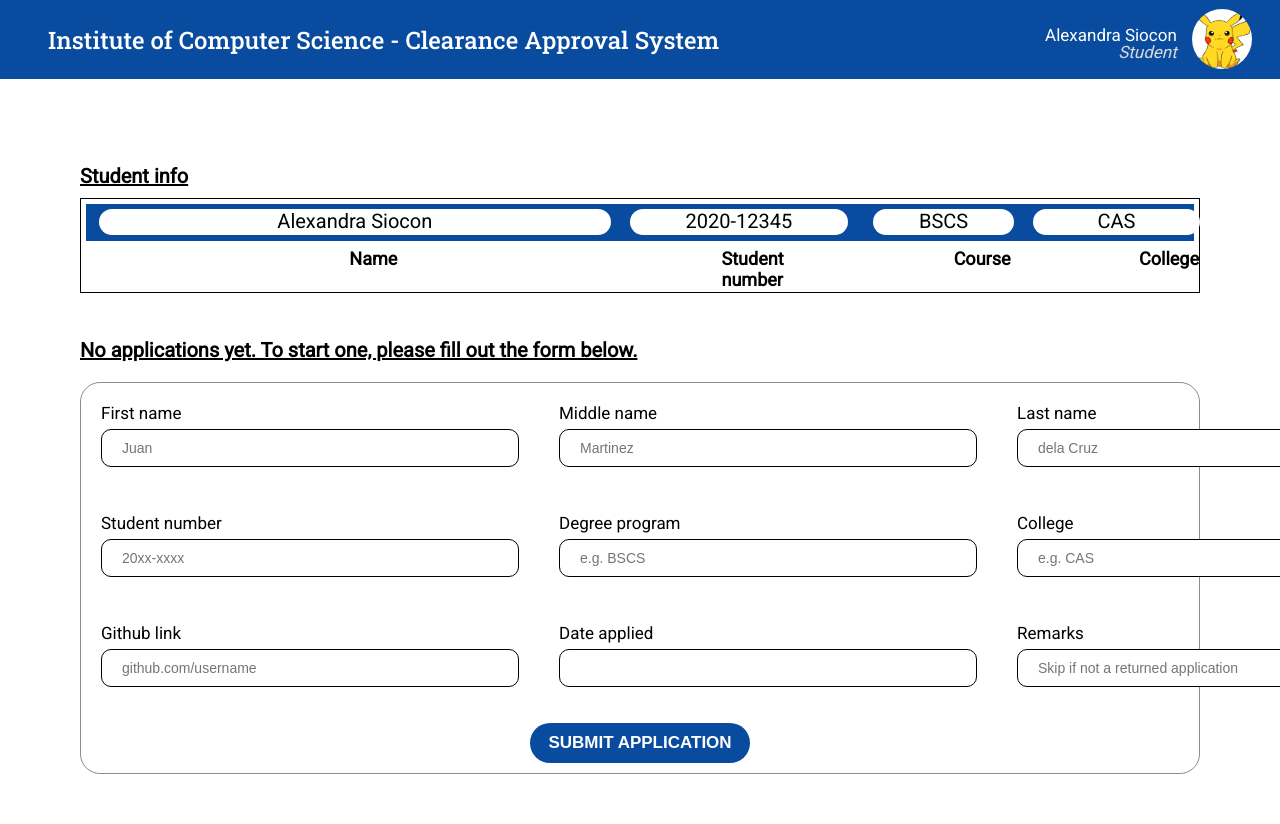
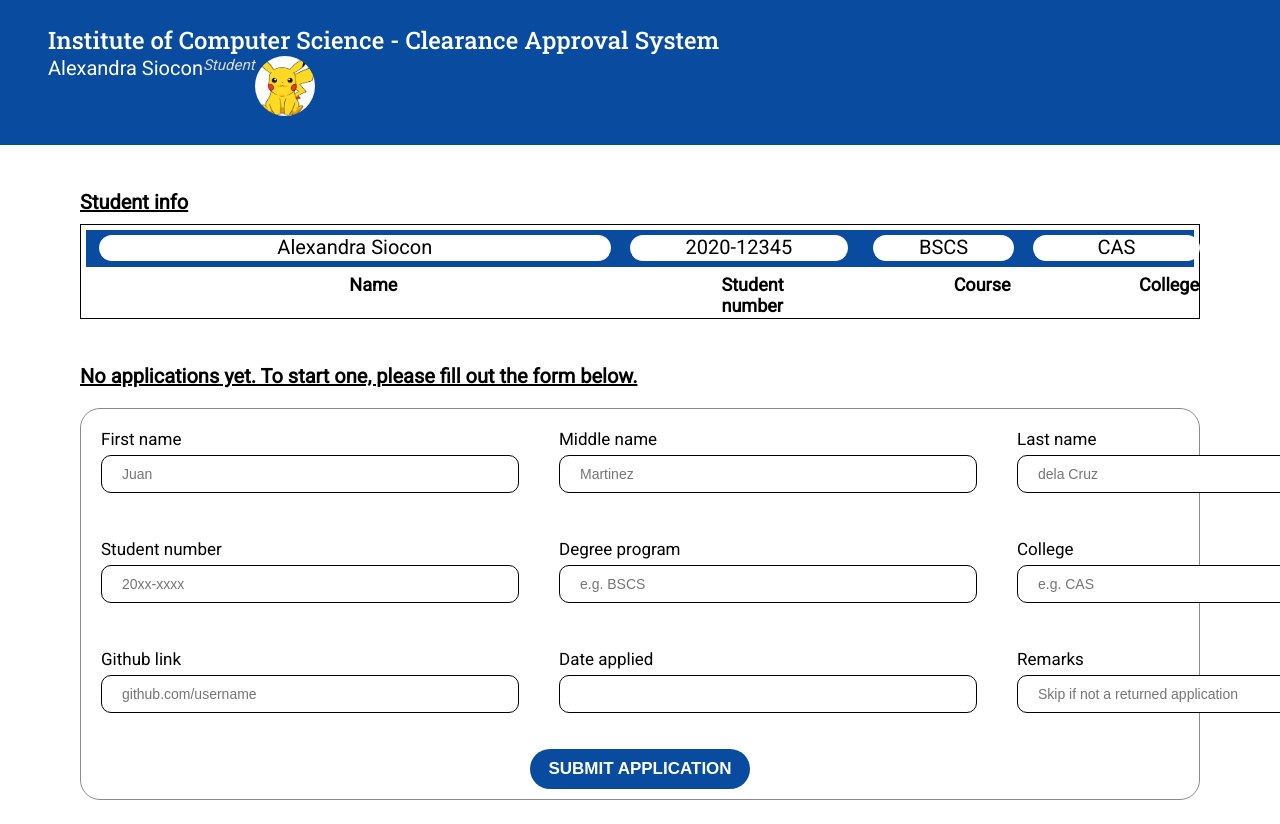
Before and after one commit to jakiebravarian/ICS_Clearance_System, a React (Create React App) app in the folder frontend/: page /student in a window 1280 px wide. Shown: the top 824 px of the page. Before the commit the page ends 800 px from the top, so only its background shows below. Built offline with nearby package versions, Linux system fonts and the light colour scheme.

Commit message:
refactor: added id to img

```diff
--- a/frontend/src/assets/styles/Home.css
+++ b/frontend/src/assets/styles/Home.css
@@ -129,7 +129,7 @@ i {
   justify-content: center;
 }
 
-img {
+img#ics-logo  {
   max-width: 250px;
   height: auto;
   position: absolute;
--- a/frontend/src/assets/styles/student.css
+++ b/frontend/src/assets/styles/student.css
@@ -4,6 +4,7 @@ body {
 }
 
 .header {
+    overflow: hidden;
     background: #094C9F;
     color: white;
     padding: 27px;
@@ -18,7 +19,7 @@ body {
     font-size: 24px;
     font-weight: 500;
     color: white;
-    position: absolute;
+    /* position: absolute; */
     left: 48px;
     top: 24px;
 }
@@ -56,30 +57,35 @@ body {
     margin: 0 auto;
 }
 
+.profile-header {
+    display: flex;
+    flex: row;
+}
+
 .profile-name {
     color: white;
     max-width: 200px;
-    position: absolute;
+    /* position: absolute;
     right: 6.5%;
-    top: 5px;
+    top: 5px; */
 }
 
 .classification {
     color: rgb(217, 217, 217);
     font-style: italic;
     font-size: 15px;
-    position: absolute;
+    /* position: absolute;
     top: 22px;
-    right: 6.5%;
+    right: 6.5%; */
 }
 
 .profile-icon-img {
     width: 60px;
     height: 60px;
-    margin: 2px;
-    position: absolute;
+    /* margin: 2px; */
+    /* position: absolute;
     top: 7px;
-    left: 93%;
+    left: 93%; */
     border-radius: 50%;
 }
 
--- a/frontend/src/pages/Home.js
+++ b/frontend/src/pages/Home.js
@@ -22,7 +22,7 @@ class Home extends React.Component {
                     </div>
                 </div>
                 <div className="container">
-                    <img src={logo} alt="" />
+                    <img id="ics-logo" src={logo} alt="" />
                     <div className="box">
                         <h2>Institute of Computer Science</h2>
                         <h3>CLEARANCE APPROVAL SYSTEM</h3>
--- a/frontend/src/pages/StudentComponents.js
+++ b/frontend/src/pages/StudentComponents.js
@@ -8,7 +8,7 @@ function ProfileHeader(props) {
 
     return(
         // renders logged in user's name and icon
-        <div className="profile-header row">
+        <div className="profile-header">
             <div className="profile-name">
                 {name}
             </div>
@@ -27,12 +27,8 @@ function Header(props) {
     let userInfo = props.data;
 
     return(
-        <div>
-            {/* header */}
-            <div className="header">
-                <h1 className="header-text">Institute of Computer Science - Clearance Approval System</h1>
-            </div>
-
+        <div id="page-header">
+            <h1 id="page-header-h1">Institute of Computer Science - Clearance Approval System</h1>
             {/* profile indicator */}
             <ProfileHeader name={userInfo.name} classification={userInfo.classification} icon={userInfo.icon}/>
         </div>
```
